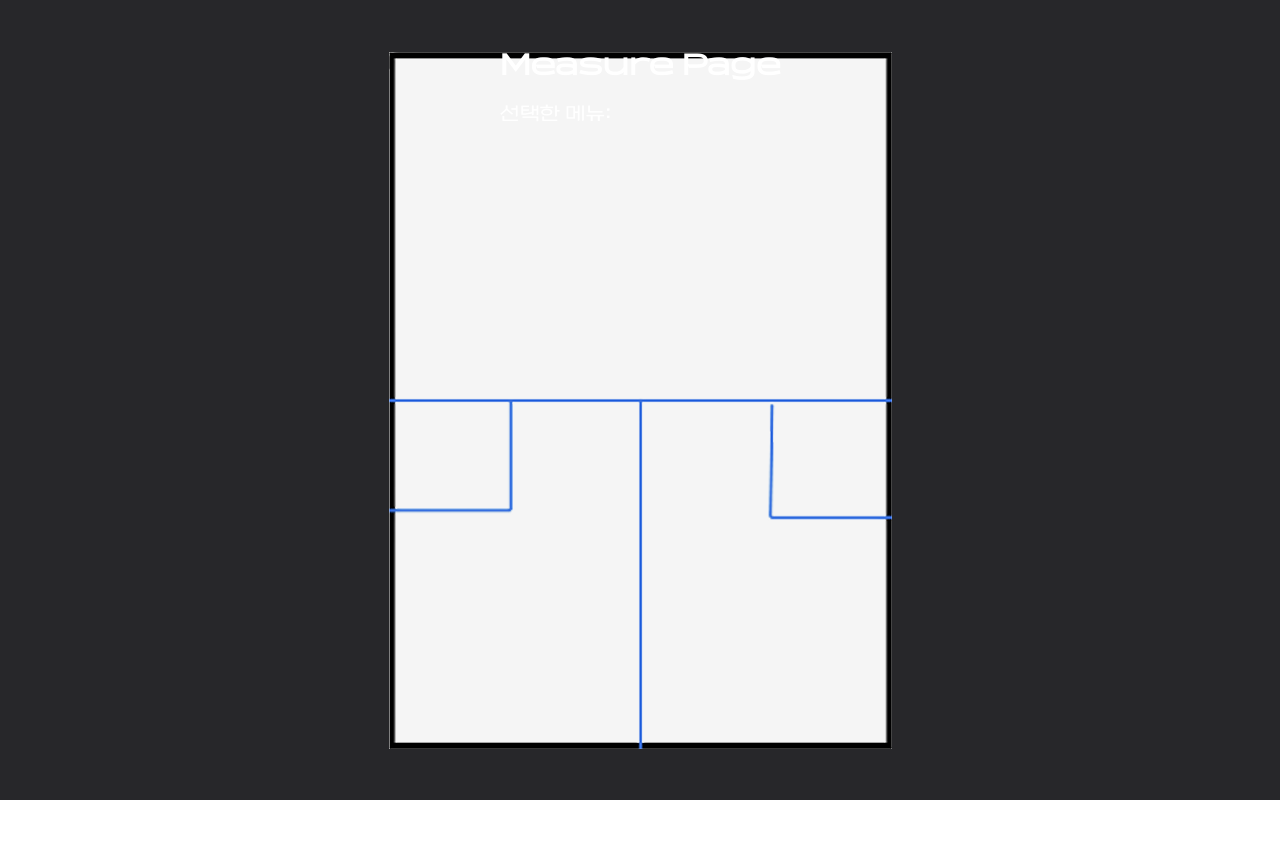
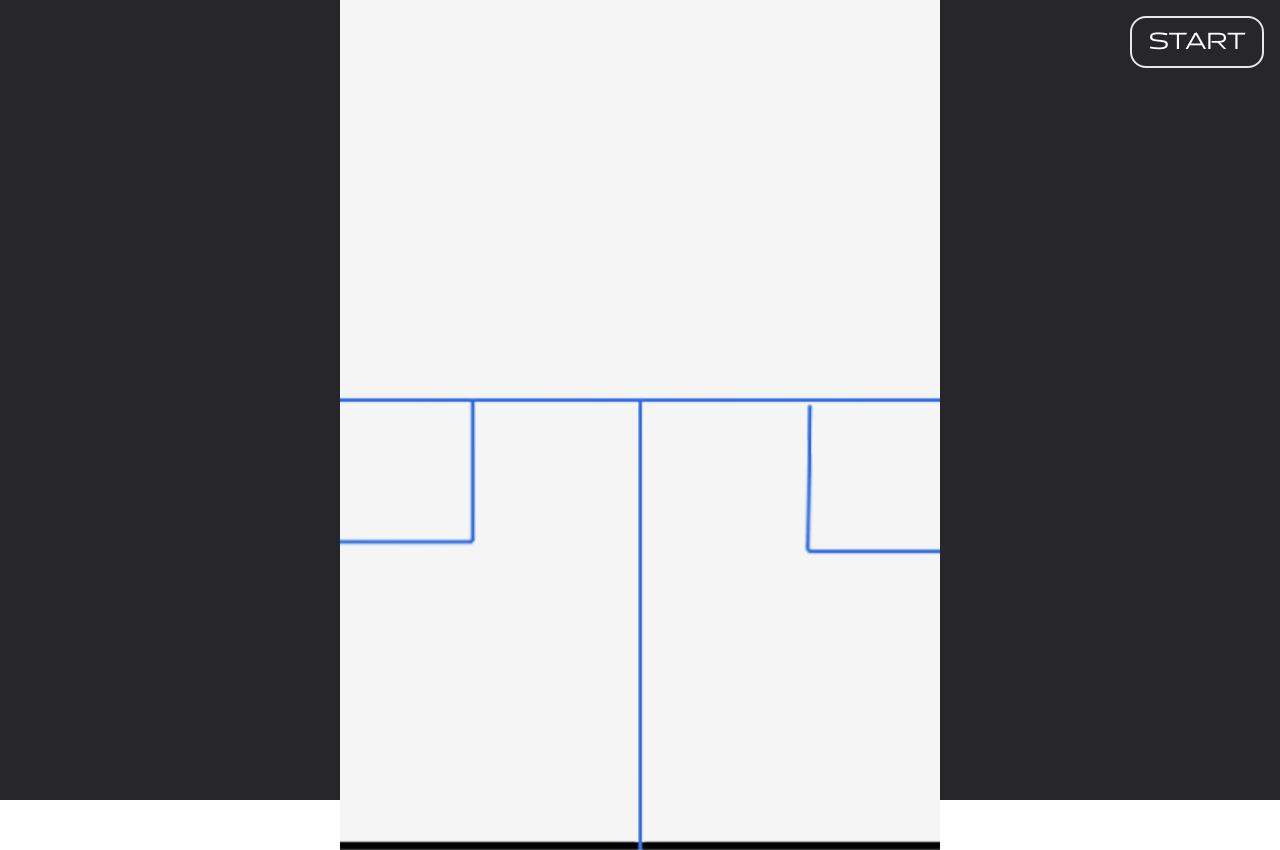
Before and after one commit to 9minseok/MovementSquash_Next, a Next.js app: page /measure in a window 1280 px wide. Before the commit the page ends 800 px from the top, so only its background shows below. Built offline with nearby package versions, Linux system fonts and the light colour scheme.

Commit message:
add: squash ball animation

```diff
--- a/src/app/measure/page.tsx
+++ b/src/app/measure/page.tsx
@@ -1,39 +1,106 @@
 'use client';
 
-import { Suspense } from 'react';
+import { Suspense, useEffect, useState, useRef } from 'react';
 import { useSearchParams } from 'next/navigation';
 
-// 🔧 SearchParamRenderer 컴포넌트로 분리
+const SQUASH_POSITIONS = [
+  { top: '7%', left: '10%' }, // 1행 1열
+  { top: '7%', left: '90%' }, // 1행 2열
+  { top: '50%', left: '10%' },   // 2행 1열
+  { top: '50%', left: '90%' },   // 2행 2열
+  { top: '93%', left: '10%' }, // 3행 1열
+  { top: '93%', left: '90%' }, // 3행 2열
+];
+
 function SearchParamRenderer() {
   const searchParams = useSearchParams();
-  const item = searchParams.get("item");
+  const item = searchParams.get('item');
 
   return (
-    <div className="flex item-center flex-col absolute top-10 text-white">
-      <h1 className="text-3xl font-bold bg-opacity-60 p-2 rounded">
-        Measure Page
-      </h1>
-      <p className="text-xl bg-opacity-50 p-2 rounded">
-        선택한 메뉴: {item}
-      </p>
+    <div className="flex item-center flex-col absolute top-3 text-white">
+      <h1 className="text-3xl font-bold p-2 text-center">{item}</h1>
     </div>
   );
 }
 
+function BallAnimation({ running }: { running: boolean }) {
+  const [currentIndex, setCurrentIndex] = useState<number | null>(null);
+  const prevIndexRef = useRef<number | null>(null);
+  const intervalRef = useRef<NodeJS.Timeout | null>(null);
+
+  useEffect(() => {
+    if (running) {
+      intervalRef.current = setInterval(() => {
+        let randomIndex: number;
+        do {
+          randomIndex = Math.floor(Math.random() * SQUASH_POSITIONS.length);
+        } while (randomIndex === prevIndexRef.current);
+
+        setCurrentIndex(randomIndex);
+        prevIndexRef.current = randomIndex;
+
+        setTimeout(() => setCurrentIndex(null), 600);
+      }, 1000);
+    } else {
+      if (intervalRef.current) clearInterval(intervalRef.current);
+      setCurrentIndex(null);
+    }
+
+    return () => {
+      if (intervalRef.current) clearInterval(intervalRef.current);
+    }
+
+  }, [running]);
+
+  if (currentIndex === null) return null;
+
+  const pos = SQUASH_POSITIONS[currentIndex];
+
+  return (
+    <img
+      src="/images/squash_ball.png"
+      alt="squash ball"
+      className="absolute w-10 h-10"
+      style={{
+        width: '60px',
+        height: '60px',
+        top: pos.top,
+        left: pos.left,
+        transform: 'translate(-50%, -50%)',
+      }}
+    />
+  );
+}
+
+
+
 export default function Page() {
+  const [running, setRunning] = useState(false);
+
   return (
-    <div
-      className="flex items-center flex-col justify-center h-dvh text-5xl bg-zinc-800"
-      style={{
-        backgroundImage: 'url("/images/squash_map.png")',
-        backgroundSize: '',
-        backgroundRepeat: 'no-repeat',
-        backgroundPosition: 'center',
-      }}
-    >
+    <div className="flex justify-center items-center h-dvh bg-zinc-800">
       <Suspense fallback={<div className="text-white">Loading...</div>}>
         <SearchParamRenderer />
       </Suspense>
+      <button
+        className="absolute top-4 right-4 border-2 rounded-2xl px-4 py-2 text-2xl text-white hover:bg-white hover:text-black cursor-pointer"
+        onClick={() => setRunning(prev => !prev)}
+      >
+        {running ? 'STOP' : 'START'}
+      </button>
+      <div
+        className="relative"
+        style={{
+          width: '600px',
+          height: '900px',
+          backgroundImage: 'url("/images/squash_map.png")',
+          backgroundSize: 'cover',
+          backgroundPosition: 'center',
+          backgroundRepeat: 'no-repeat',
+        }}
+      >
+        <BallAnimation running={running} />
+      </div>
     </div>
   );
 }
--- a/src/app/menu/page.tsx
+++ b/src/app/menu/page.tsx
@@ -28,7 +28,7 @@ const Menu = () => {
                 }} className="block">
                   <Card className="bg-zinc-500 cursor-pointer hover:bg-zinc-200 border-zinc-500">
                     <CardContent className="flex aspect-square items-center justify-center p-6">
-                      <span className="text-5xl font-semibold text-black text-center">{list}</span>
+                      <span className="text-5xl font-semibold text-white text-center">{list}</span>
                     </CardContent>
                   </Card>
                 </Link>
```
